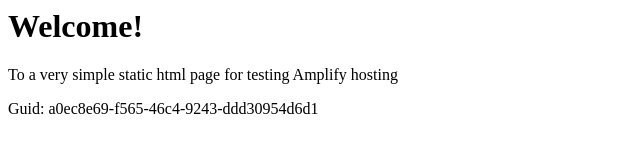
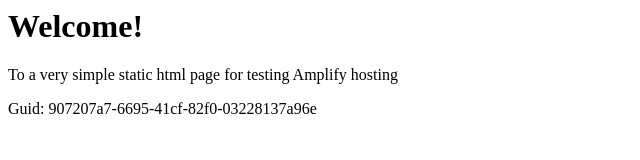
Before and after one commit to aws-aemilia-arn/Github-PR-Commit-Integration-Test-DoNotTouch-GithubWebhookPreviewCanaryTest-v1-preprod-eu-north-1, a website: page src/index.html in a window 1280 px wide. Shown: the full height of the page, 0-640 px from the left. Drawn offline with Linux system fonts and the light colour scheme.

Commit message:
commit from integ tests

```diff
--- a/src/index.html
+++ b/src/index.html
@@ -12,6 +12,6 @@
 <body>
     <h1>Welcome!</h1>
     <p>To a very simple static html page for testing Amplify hosting</p>
-    <p>Guid: a0ec8e69-f565-46c4-9243-ddd30954d6d1</p></body>
+    <p>Guid: 907207a7-6695-41cf-82f0-03228137a96e</p></body>
 
 </html>
```
